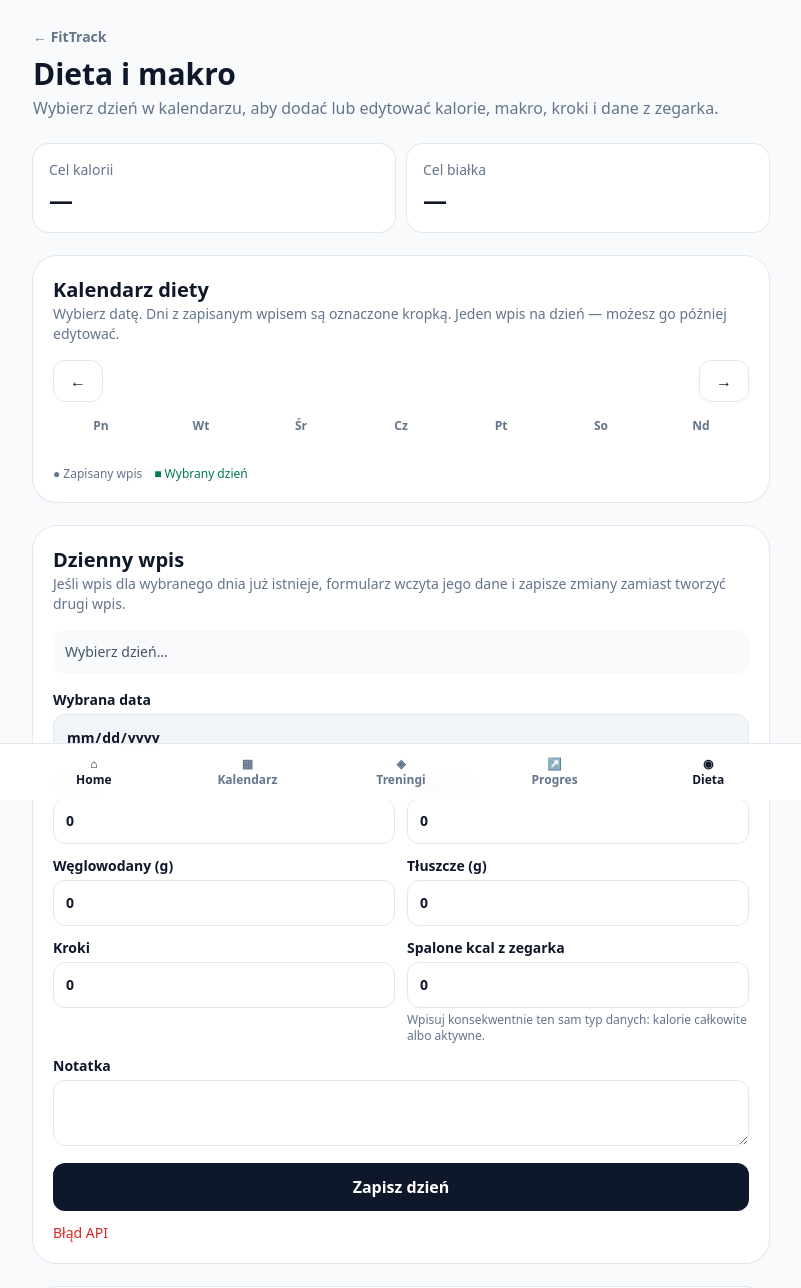
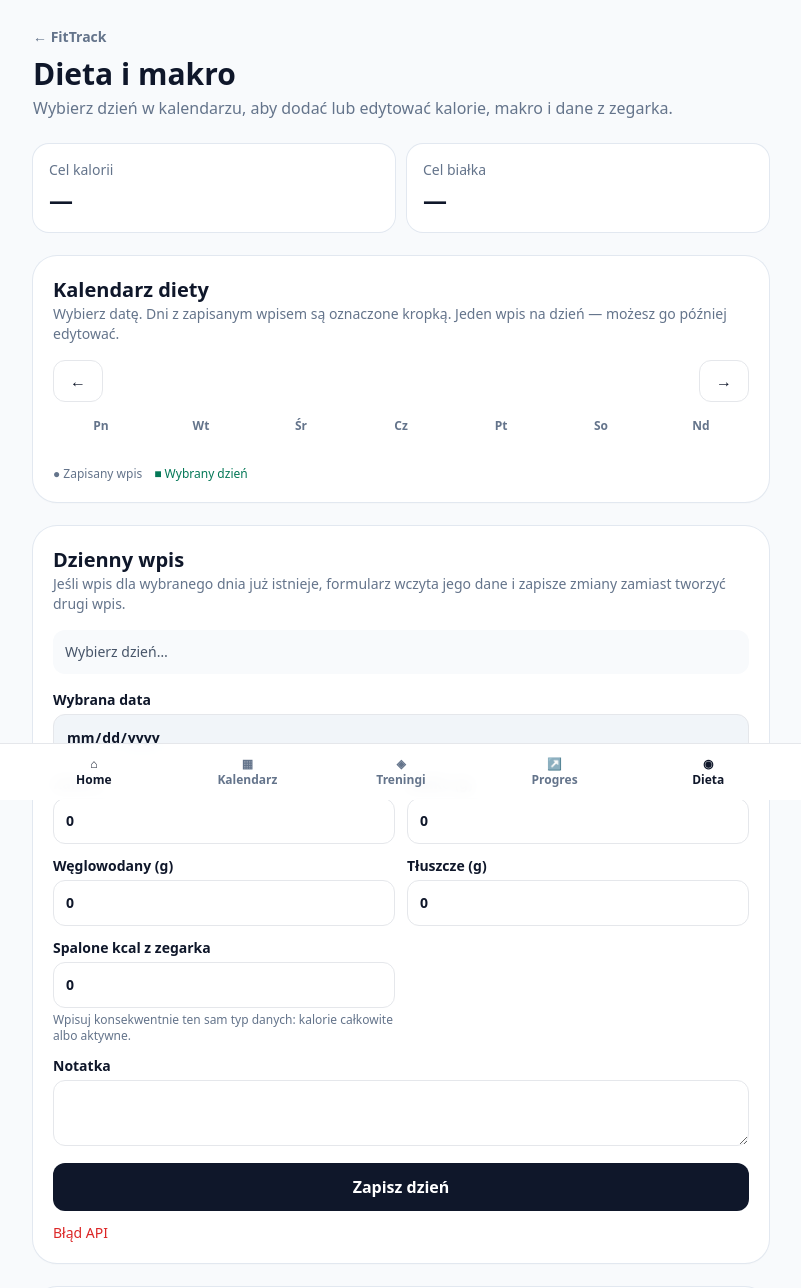
Before and after one commit to OnAir76/FitTrack, a PHP site: page /nutrition.php in a window 1280 px wide. Shown: the top 1288 px of the page, without its empty margins (239-1040 px from the left). Run offline with PHP 8.4, Linux system fonts and the light colour scheme; some libraries are stand-ins or nearby versions.

Commit message:
Remove steps from nutrition page and history

```diff
--- a/nutrition.php
+++ b/nutrition.php
@@ -6,7 +6,7 @@
 </head>
 <body class="bg-slate-50 text-slate-900">
 <main class="mx-auto max-w-3xl px-4 pb-28 pt-6 space-y-6">
-<header><a class="text-sm font-bold text-slate-500" href="/trainingapp/">← FitTrack</a><h1 class="mt-2 text-3xl font-black">Dieta i makro</h1><p class="mt-1 text-slate-500">Wybierz dzień w kalendarzu, aby dodać lub edytować kalorie, makro, kroki i dane z zegarka.</p></header>
+<header><a class="text-sm font-bold text-slate-500" href="/trainingapp/">← FitTrack</a><h1 class="mt-2 text-3xl font-black">Dieta i makro</h1><p class="mt-1 text-slate-500">Wybierz dzień w kalendarzu, aby dodać lub edytować kalorie, makro i dane z zegarka.</p></header>
 <section class="grid grid-cols-2 gap-3"><div class="rounded-2xl bg-white p-4 ring-1 ring-slate-200"><p class="text-sm text-slate-500">Cel kalorii</p><p id="goalCal" class="mt-1 text-2xl font-black">—</p></div><div class="rounded-2xl bg-white p-4 ring-1 ring-slate-200"><p class="text-sm text-slate-500">Cel białka</p><p id="goalProtein" class="mt-1 text-2xl font-black">—</p></div></section>
 <section class="rounded-3xl bg-white p-5 shadow-sm ring-1 ring-slate-200 space-y-4">
 <div><h2 class="text-xl font-bold">Kalendarz diety</h2><p class="text-sm text-slate-500">Wybierz datę. Dni z zapisanym wpisem są oznaczone kropką. Jeden wpis na dzień — możesz go później edytować.</p></div>
@@ -23,7 +23,6 @@
 <label class="text-sm font-semibold">Białko (g)<input name="protein_g" type="number" min="0" step="0.1" value="0" class="mt-1 w-full rounded-xl border p-3"></label>
 <label class="text-sm font-semibold">Węglowodany (g)<input name="carbs_g" type="number" min="0" step="0.1" value="0" class="mt-1 w-full rounded-xl border p-3"></label>
 <label class="text-sm font-semibold">Tłuszcze (g)<input name="fats_g" type="number" min="0" step="0.1" value="0" class="mt-1 w-full rounded-xl border p-3"></label>
-<label class="text-sm font-semibold">Kroki<input name="steps" type="number" min="0" value="0" class="mt-1 w-full rounded-xl border p-3"></label>
 <label class="text-sm font-semibold">Spalone kcal z zegarka<input name="burned_calories" type="number" min="0" value="0" class="mt-1 w-full rounded-xl border p-3"><span class="mt-1 block text-xs font-normal text-slate-500">Wpisuj konsekwentnie ten sam typ danych: kalorie całkowite albo aktywne.</span></label>
 <label class="col-span-2 text-sm font-semibold">Notatka<textarea name="notes" rows="2" class="mt-1 w-full rounded-xl border p-3"></textarea></label>
 <button id="saveButton" class="col-span-2 rounded-xl bg-slate-900 p-3 font-bold text-white">Zapisz dzień</button>
@@ -45,7 +44,7 @@ function dateRecord(date){return rows.find(x=>x.entry_date===date)||null}
 function showError(e){const n=document.querySelector('#notice');n.textContent=e.message;n.className='col-span-2 text-sm text-red-600'}
 function setFormRecord(date,record=dateRecord(date)){
  selectedDate=date;document.querySelector('#entryDate').value=date;
- for(const k of ['calories','protein_g','carbs_g','fats_g','steps','burned_calories','notes'])document.querySelector('[name="'+k+'"]').value=record?.[k]??(k==='notes'?'':0);
+ for(const k of ['calories','protein_g','carbs_g','fats_g','burned_calories','notes'])document.querySelector('[name="'+k+'"]').value=record?.[k]??(k==='notes'?'':0);
  const future=date>today;document.querySelector('#saveButton').textContent=record?'Zapisz zmiany':'Zapisz dzień';document.querySelector('#saveButton').disabled=future;document.querySelector('#saveButton').classList.toggle('opacity-50',future);document.querySelector('#cancelEdit').classList.toggle('hidden',date===today);
  const status=document.querySelector('#dayStatus');status.textContent=record?'Wpis dla '+date+' jest już zapisany. Możesz edytować wartości — nie powstanie drugi wpis.':(future?'Nie można zapisywać danych z przyszłych dat.':'Brak wpisu dla '+date+'. Wypełnij formularz, aby zapisać dane.');
  status.className='rounded-xl p-3 text-sm '+(record?'bg-emerald-50 text-emerald-800':future?'bg-amber-50 text-amber-800':'bg-slate-50 text-slate-600');
```
